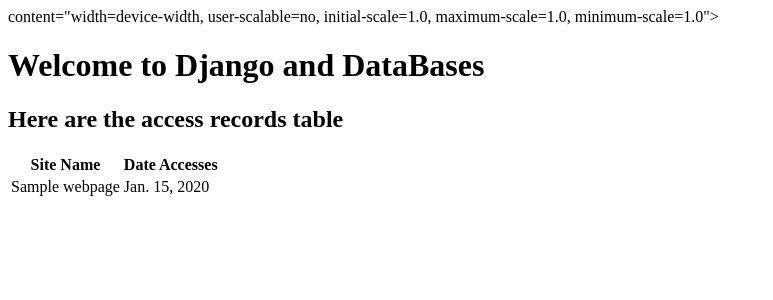
After one commit to caeserlondon/python-sandbox, a Django app: template python314/playing-with-django/first_project/templates/first_app/companies.html in a window 1280 px wide. The commit adds this page. Shown: the top 300 px of the page, without its empty margins (0-773 px from the left). Run offline with Django 5.2, Linux system fonts and the light colour scheme; the template is opened without the code that fills it: values that come from a table or form of the project are taken from there, others are empty; tables that the repository leaves empty hold one stand-in row (values such as "Sample post").

Commit message:
Display the data

```diff
--- /dev/null
+++ b/python314/playing-with-django/first_project/templates/first_app/companies.html
@@ -0,0 +1,35 @@
+<!DOCTYPE html>
+{% load static %}
+<html lang="en">
+	<head>
+		<meta charset="UTF-8" />
+		<meta name="viewport" />
+		content="width=device-width, user-scalable=no, initial-scale=1.0,
+		maximum-scale=1.0, minimum-scale=1.0">
+		<meta http-equiv="X-UA-Compatible" content="ie=edge" />
+		<title>Django and DataBases</title>
+		<link rel="stylesheet" href="{% static 'css/my_style.css' %}" />
+	</head>
+	<body>
+		<h1>Welcome to Django and DataBases</h1>
+		<h2>Here are the access records table</h2>
+		<div class="container">
+			{% if access_records %}
+			<table>
+				<thead>
+					<th>Site Name</th>
+					<th>Date Accesses</th>
+				</thead>
+				{% for acc in access_records %}
+				<tr>
+					<td>{{ acc.name }}</td>
+					<td>{{ acc.date }}</td>
+				</tr>
+				{% endfor %}
+			</table>
+			{% else %}
+			<p>No access records found</p>
+			{% endif %}
+		</div>
+	</body>
+</html>
```
Also changed, not shown: python314/playing-with-django/first_project/templates/first_app/index.html (+2 -7 lines), python314/playing-with-django/first_project/templates/first_app/users.html (added, +30 -0 lines).
